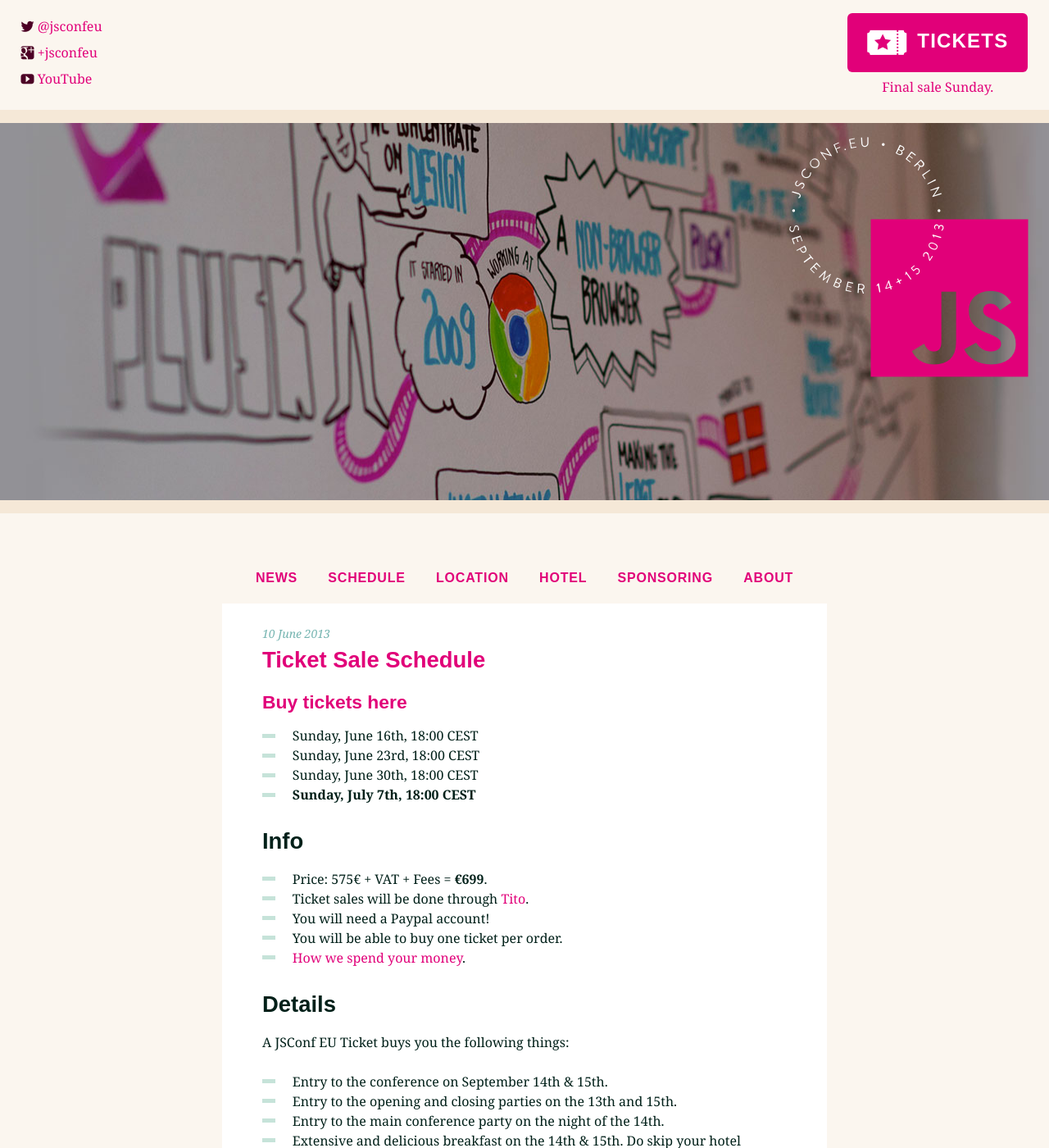
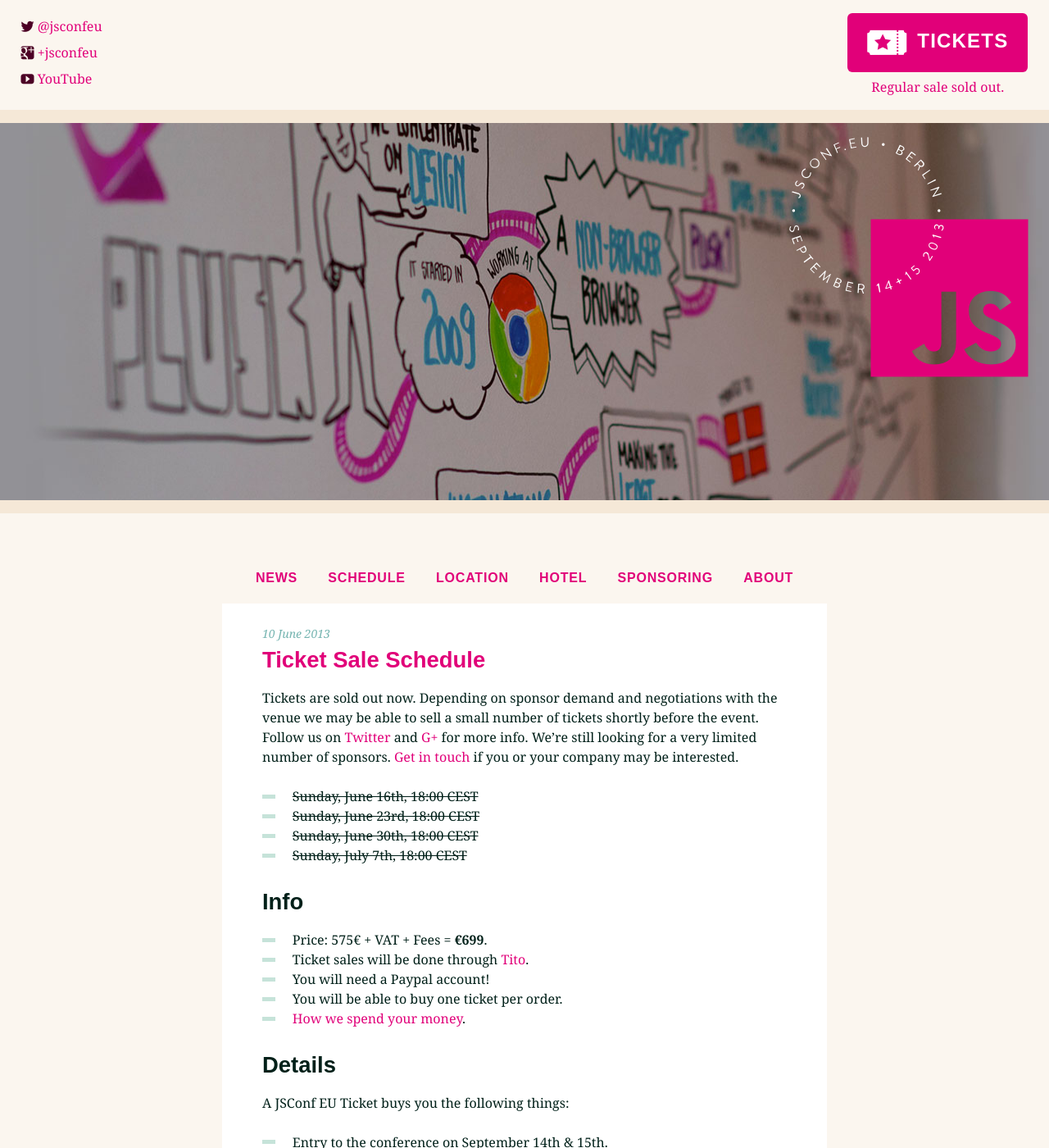
Before and after one commit to jsconf/2013.jsconf.eu, a Jekyll site: the page built from _posts/2013-06-10-ticket-sale-schedule.md, in a window 1280 px wide and 1400 px high. Shown: the whole window at 82% size. Built offline with Jekyll 4.4.1, drawn with Linux system fonts in a browser that asks for light colours; nearby versions of some CDN libraries; comment, search, counter and statistics services are not loaded.

Commit message:
Sold out

```diff
--- a/_layouts/default.html
+++ b/_layouts/default.html
@@ -54,7 +54,7 @@
           <div class="tickets tickets_on">
             <a class="button" href="/news/2013/06/10/ticket-sale-schedule.html"><span class="ico-ticket" aria-hidden="true"></span>Tickets</a>
             <p class="ticket_info">
-              <a href="/news/2013/06/10/ticket-sale-schedule.html">Final sale Sunday.</a>
+              <a href="/news/2013/06/10/ticket-sale-schedule.html">Regular sale sold out.</a>
             </p>
           </div>
 
--- a/_posts/2013-06-10-ticket-sale-schedule.md
+++ b/_posts/2013-06-10-ticket-sale-schedule.md
@@ -7,12 +7,20 @@
 
 {% include header.md %}
 
+Tickets are sold out now. Depending on sponsor demand and negotiations with the venue we may be able to sell a small number of tickets shortly before the event. Follow us on <a href="https://twitter.com/jsconfeu">Twitter</a> and <a href="https://google.com/+JSConfEU">G+</a> for more info. We're still looking for a very limited number of sponsors. <a href="/sponsoring.html">Get in touch</a> if you or your company may be interested.
+
+{% comment %}
 #### [Buy tickets here](https://tito.io/jsconfeu/jsconf-eu-2013)
+{% endcomment %}
 
-- Sunday, June 16th, 18:00 CEST
-- Sunday, June 23rd, 18:00 CEST
-- Sunday, June 30th, 18:00 CEST
-- **Sunday, July 7th, 18:00 CEST**
+<strike>
+  <ul>
+    <li>Sunday, June 16th, 18:00 CEST</li>
+    <li>Sunday, June 23rd, 18:00 CEST</li>
+    <li>Sunday, June 30th, 18:00 CEST</li>
+    <li>Sunday, July 7th, 18:00 CEST</li>
+  </ul>
+</strike>
 
 ### Info
 
```
